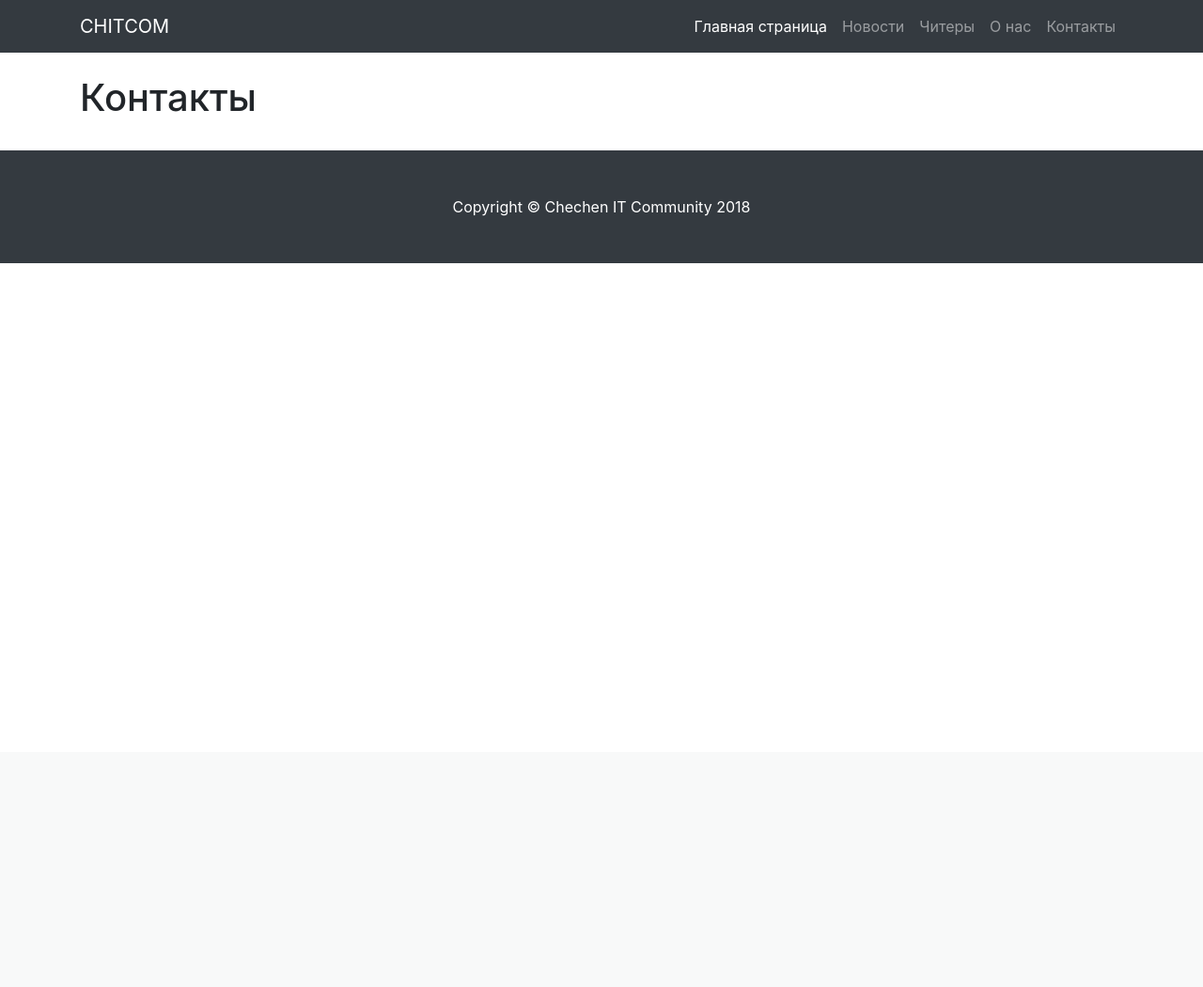
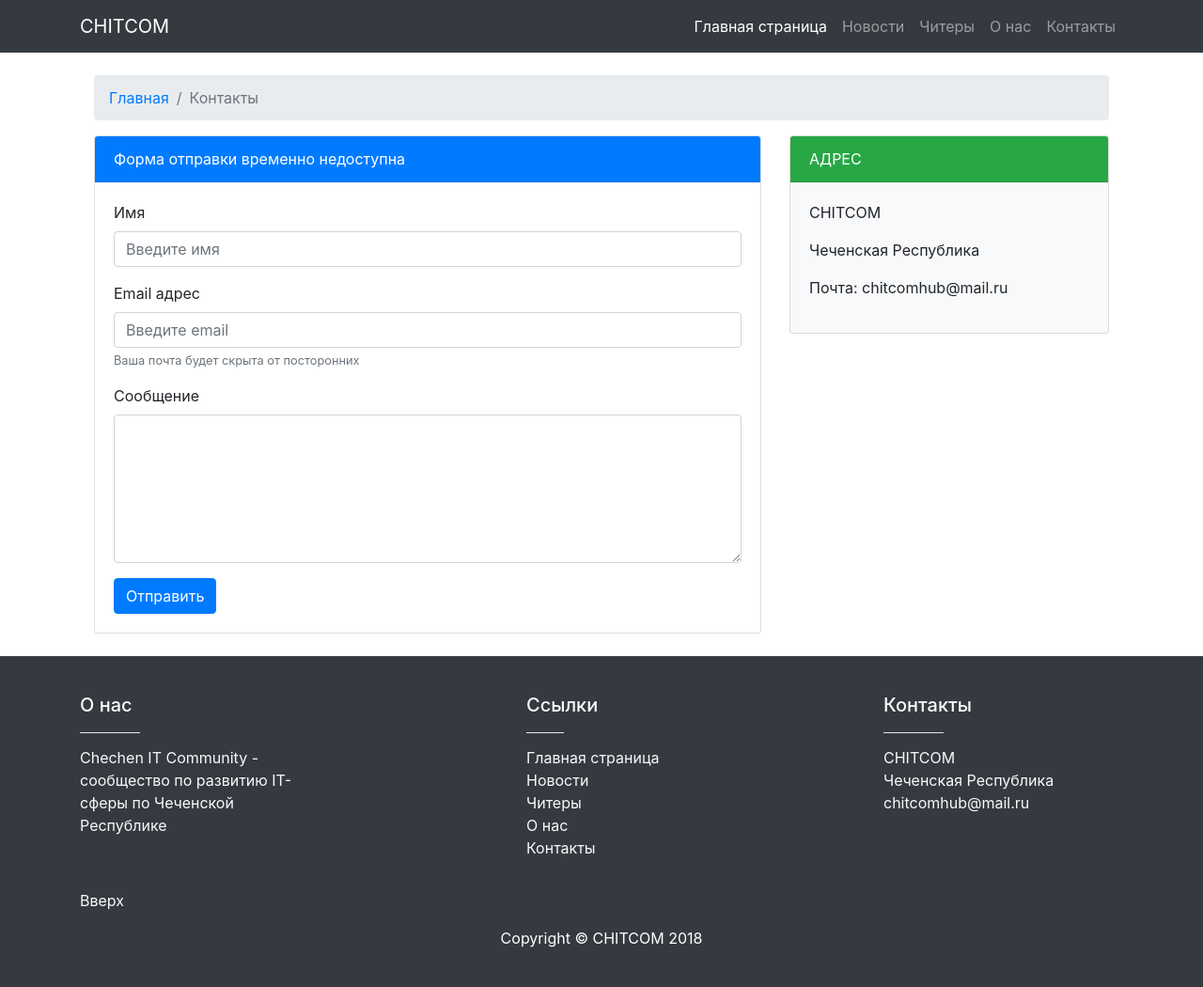
Before and after one commit to chitcomhub/website, a Django app: page /contact/ in a window 1280 px wide. Shown: the whole page at 94% size. Before the commit the page ends 280 px from the top, so only its background shows below. Run offline with Django 3.2, Linux system fonts and the light colour scheme; some libraries are stand-ins or nearby versions.

Commit message:
update html pages and css styles

```diff
--- a/home/static/home/css/small-business.css
+++ b/home/static/home/css/small-business.css
@@ -8,6 +8,14 @@ body {
   padding-top: 54px;
 }
 
+footer {
+    background: #343a40;
+    padding: 40px;
+}
+footer a {
+    color: #f8f9fa!important
+}
+
 @media (min-width: 992px) {
   body {
     padding-top: 56px;
--- a/home/templates/home/about.html
+++ b/home/templates/home/about.html
@@ -4,5 +4,5 @@
 {% block content %}
 
 <h1>О нас</h1>
-
+<p>Chechen IT Community - сообщество по развитию IT-сферы по Чеченской Республике</p>
 {% endblock %}
--- a/home/templates/home/base.html
+++ b/home/templates/home/base.html
@@ -59,12 +59,63 @@
     </div>
   </div>
   <br>
+
   <!-- Footer -->
-  <footer class="py-5 bg-dark">
-    <div class="container">
-      <p class="m-0 text-center text-white">Copyright &copy; Chechen IT Community 2018</p>
-    </div>
-    <!-- /.container -->
+  <footer class="text-light">
+      <div class="container">
+          <div class="row">
+              <div class="col-md-3 col-lg-4 col-xl-3">
+                  <h5>О нас</h5>
+                  <hr class="bg-white mb-2 mt-0 d-inline-block mx-auto w-25">
+                  <p class="mb-0">
+                      Chechen IT Community - сообщество по развитию IT-сферы по Чеченской Республике
+                  </p>
+              </div>
+
+              <!-- <div class="col-md-2 col-lg-2 col-xl-2 mx-auto">
+                  <h5>Informations</h5>
+                  <hr class="bg-white mb-2 mt-0 d-inline-block mx-auto w-25">
+                  <ul class="list-unstyled">
+                      <li><a href="">Link 1</a></li>
+                      <li><a href="">Link 2</a></li>
+                      <li><a href="">Link 3</a></li>
+                      <li><a href="">Link 4</a></li>
+                  </ul>
+              </div> -->
+
+              <div class="col-md-3 col-lg-2 col-xl-2 mx-auto">
+                  <h5>Ссылки</h5>
+                  <hr class="bg-white mb-2 mt-0 d-inline-block mx-auto w-25">
+                  <ul class="list-unstyled">
+                      <li><a href="{% url 'home:index' %}">Главная страница</a></li>
+                      <li><a href="{% url 'news:index' %}">Новости</a></li>
+                      <li><a href="{% url 'chiters:chiters' %}">Читеры</a></li>
+                      <li><a href="{% url 'home:about' %}">О нас</a></li>
+                      <li><a href="{% url 'home:contact' %}">Контакты</a></li>
+                  </ul>
+              </div>
+
+              <div class="col-md-4 col-lg-3 col-xl-3">
+                  <h5>Контакты</h5>
+                  <hr class="bg-white mb-2 mt-0 d-inline-block mx-auto w-25">
+                  <ul class="list-unstyled">
+                      <li>CHITCOM</li>
+                      <li>Чеченская Республика</li>
+                      <li>chitcomhub@mail.ru</li>
+                      <!-- <li><i class="fa fa-phone mr-2"></i> + 33 12 14 15 16</li>
+                      <li><i class="fa fa-print mr-2"></i> + 33 12 14 15 16</li> -->
+                  </ul>
+              </div>
+              <div class="col-12 copyright mt-3">
+                  <p class="float-left">
+                      <a href="#">Вверх</a>
+                  </p>
+              </div>
+              <div class="container">
+                <p class="m-0 text-center text-white">Copyright &copy; CHITCOM 2018</p>
+              </div>
+          </div>
+      </div>
   </footer>
 
   <!-- Bootstrap core JavaScript -->
--- a/home/templates/home/contact.html
+++ b/home/templates/home/contact.html
@@ -3,6 +3,56 @@
 
 {% block content %}
 
-<h1>Контакты</h1>
+<div class="container">
+    <div class="row">
+        <div class="col">
+            <nav aria-label="breadcrumb">
+                <ol class="breadcrumb">
+                    <li class="breadcrumb-item"><a href="{% url 'home:index' %}">Главная</a></li>
+                    <li class="breadcrumb-item active" aria-current="page">Контакты</li>
+                </ol>
+            </nav>
+        </div>
+    </div>
+</div>
+<div class="container">
+    <div class="row">
+        <div class="col">
+            <div class="card">
+                <div class="card-header bg-primary text-white"><i class="fa fa-envelope"></i> Форма отправки временно недоступна<!-- Наши контакты -->
+                </div>
+                <div class="card-body">
+                    <form>
+                        <div class="form-group">
+                            <label for="name">Имя</label>
+                            <input type="text" class="form-control" id="name" aria-describedby="emailHelp" placeholder="Введите имя" required>
+                        </div>
+                        <div class="form-group">
+                            <label for="email">Email адрес</label>
+                            <input type="email" class="form-control" id="email" aria-describedby="emailHelp" placeholder="Введите email" required>
+                            <small id="emailHelp" class="form-text text-muted">Ваша почта будет скрыта от посторонних</small>
+                        </div>
+                        <div class="form-group">
+                            <label for="message">Сообщение</label>
+                            <textarea class="form-control" id="message" rows="6" required></textarea>
+                        </div>
+                        <div class="mx-auto">
+                        <button type="submit" class="btn btn-primary text-right">Отправить</button></div>
+                    </form>
+                </div>
+            </div>
+        </div>
+        <div class="col-12 col-sm-4">
+            <div class="card bg-light mb-3">
+                <div class="card-header bg-success text-white text-uppercase"><i class="fa fa-home"></i>Адрес</div>
+                <div class="card-body">
+                    <p>CHITCOM</p>
+                    <p>Чеченская Республика</p>
+                    <p>Почта: chitcomhub@mail.ru</p>
+                </div>
+            </div>
+        </div>
+    </div>
+</div>
 
 {% endblock %}
--- a/home/templates/home/index.html
+++ b/home/templates/home/index.html
@@ -24,7 +24,7 @@
   <!-- Call to Action Well -->
   <div class="card text-white bg-secondary my-4 text-center">
     <div class="card-body">
-      <p class="text-white m-0">Сайт находится на стадии разработки!</p>
+      <p class="text-white m-0">Сайт находится на стадии разработки! Последнее обновление сайта было в 22:00 12.11.2018</p>
     </div>
   </div>
 
```
Also changed, not shown: db.sqlite3.
